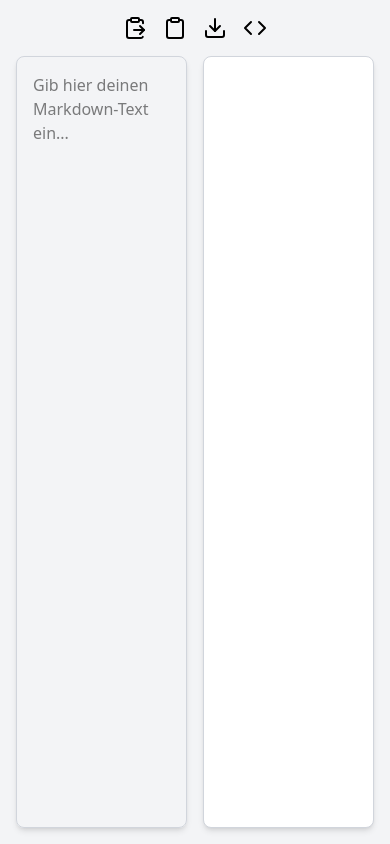
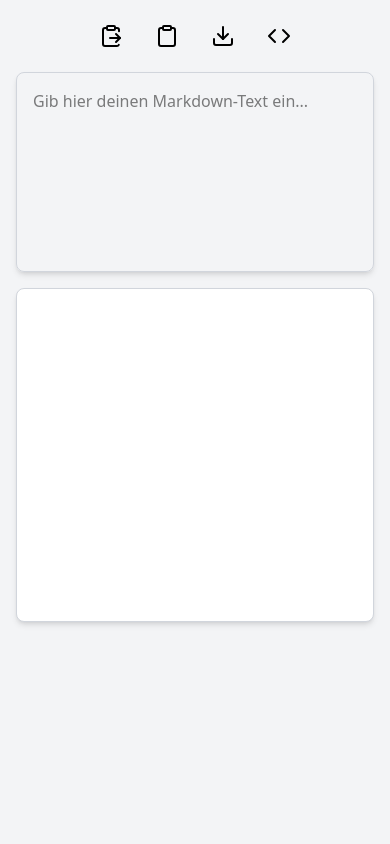
Before and after one commit to Erik-Donath/markdown-renderer, a React (Vite) app: page / in a window 390 px wide. Built offline with nearby package versions, Linux system fonts and the light colour scheme.

Commit message:
Refeactor and added Responsiv UI for Mobiles.

```diff
--- a/src/App.tsx
+++ b/src/App.tsx
@@ -1,4 +1,4 @@
-import React, { useEffect, useState } from "react";
+import React, { useMemo, useState } from "react";
 import {
   Clipboard,
   Download,
@@ -6,10 +6,11 @@ import {
   ClipboardPaste as Paste,
 } from "lucide-react";
 import { micromark } from "micromark";
+import TooltipButton from "./TooltipButton";
 
 export default function App() {
   const [text, setText] = useState("");
-  const [htmlContent, setHTMLContent] = useState("");
+  const htmlContent = useMemo(() => micromark(text), [text]);
 
   const copyToClipboard = () => navigator.clipboard.writeText(text);
   const pasteFromClipboard = async () =>
@@ -17,56 +18,37 @@ export default function App() {
   const downloadAsPng = () => alert("Download als PNG wird hier implementiert");
   const copyHtml = () => navigator.clipboard.writeText(htmlContent);
 
-  useEffect(() => {
-    setHTMLContent(micromark(text));
-  }, [text]);
-
   return (
     <div className="flex flex-col h-screen p-4 bg-gray-100">
       <div className="flex justify-center gap-4 mb-4">
-        <button
-          onClick={pasteFromClipboard}
-          className="tooltip"
-          data-tooltip="Einfügen"
-        >
-          <Paste className="w-6 h-6" />
-        </button>
-        <button
-          onClick={copyToClipboard}
-          className="tooltip"
-          data-tooltip="Kopieren"
-        >
-          <Clipboard className="w-6 h-6" />
-        </button>
-        <button
-          onClick={downloadAsPng}
-          className="tooltip"
-          data-tooltip="Download PNG"
-        >
-          <Download className="w-6 h-6" />
-        </button>
-        <button
-          onClick={copyHtml}
-          className="tooltip"
-          data-tooltip="HTML Kopieren"
-        >
-          <Code className="w-6 h-6" />
-        </button>
+        <TooltipButton action={pasteFromClipboard} icon={<Paste />}>
+          Einfügen
+        </TooltipButton>
+        <TooltipButton action={copyToClipboard} icon={<Clipboard />}>
+          Kopieren
+        </TooltipButton>
+        <TooltipButton action={downloadAsPng} icon={<Download />}>
+          Download PNG
+        </TooltipButton>
+        <TooltipButton action={copyHtml} icon={<Code />}>
+          HTML Kopieren
+        </TooltipButton>
       </div>
 
-      <div className="flex flex-grow gap-4">
+      <div className="flex flex-col md:flex-row flex-grow gap-4">
         <textarea
-          className="w-1/2 p-4 rounded-lg border border-gray-300 shadow-md resize-none"
+          className="w-full md:w-1/2 p-4 rounded-lg border border-gray-300 shadow-md resize-none min-h-[200px]"
+          rows={6}
           placeholder="Gib hier deinen Markdown-Text ein..."
           value={text}
           onChange={(e) => setText(e.target.value)}
         />
 
-        <div className="w-1/2 p-4 rounded-lg border border-gray-300 shadow-md bg-white">
+        <div className="w-full md:w-1/2 p-4 rounded-lg border border-gray-300 shadow-md bg-white">
           <iframe
             srcDoc={htmlContent}
             title="Markdown Preview"
-            className="w-full h-full"
+            className="w-full min-h-[300px] md:h-full"
             sandbox="allow-same-origin"
           />
         </div>
--- /dev/null
+++ b/src/TooltipButton.tsx
@@ -0,0 +1,27 @@
+import React from "react";
+
+interface TooltipButtonProps {
+  action: () => void;
+  icon: React.ReactNode;
+  children: string;
+}
+
+const TooltipButton: React.FC<TooltipButtonProps> = ({
+  action,
+  icon,
+  children,
+}) => {
+  return (
+    <button
+      onClick={action}
+      className="group relative p-2 rounded-lg transition-colors duration-200 hover:bg-gray-200"
+    >
+      {icon}
+      <span className="absolute left-1/2 -translate-x-1/2 top-full mt-2 text-xs opacity-0 group-hover:opacity-100 bg-gray-700 text-white px-2 py-1 rounded-md transition-opacity duration-200">
+        {children}
+      </span>
+    </button>
+  );
+};
+
+export default TooltipButton;
```
